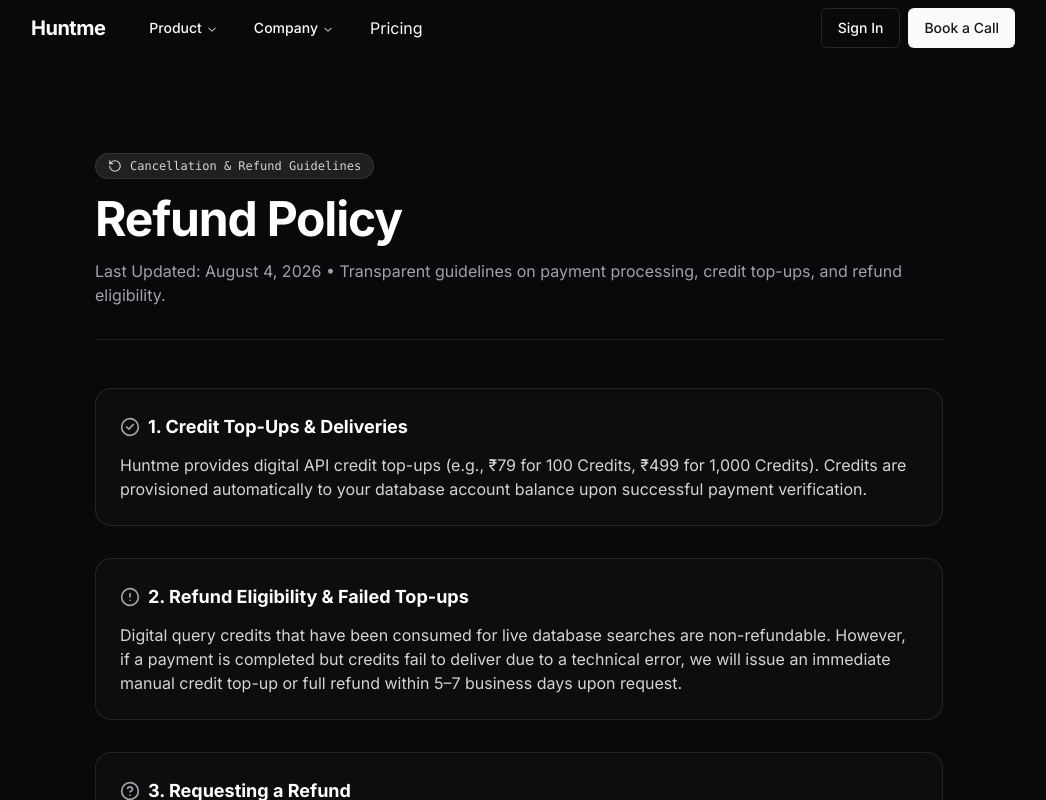
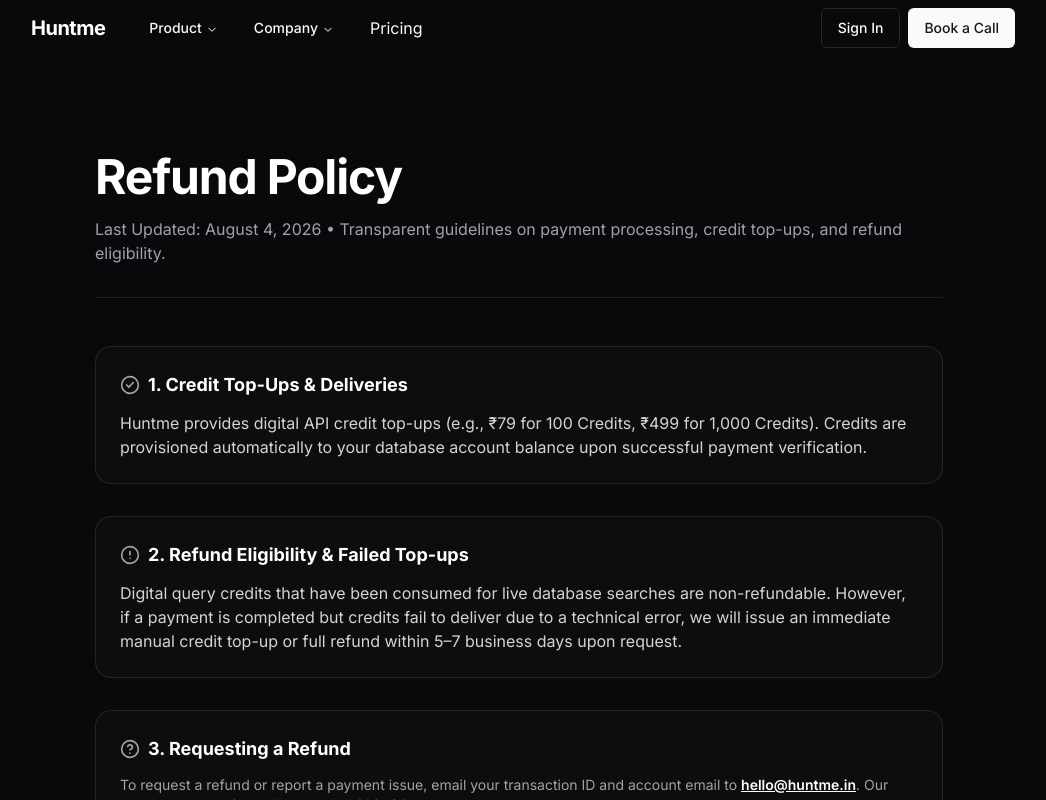
Before and after one commit to weanonymous01/Huntme-Osint, a Next.js app: page /refund in a window 1280 px wide. Shown: the top 800 px of the page, without its empty margins (121-1167 px from the left). Built offline with nearby package versions, Linux system fonts and the light colour scheme.

Commit message:
style: Remove top header pill badges from Terms, Privacy, Refund, and Help pages

```diff
--- a/app/help/page.tsx
+++ b/app/help/page.tsx
@@ -13,11 +13,8 @@ export default function HelpPage() {
       <main className="grow py-16 px-4 sm:px-6 md:py-24 max-w-5xl mx-auto w-full space-y-12">
         {/* Header Title */}
         <div className="space-y-4 text-center max-w-2xl mx-auto">
-          <div className="inline-flex items-center gap-2 px-3 py-1 rounded-full bg-zinc-800/80 border border-zinc-700/60 text-xs font-mono text-zinc-300">
-            <HelpCircle className="size-3.5" />
-            <span>Support & Documentation</span>
-          </div>
           <h1 className="text-4xl sm:text-5xl font-bold tracking-tight text-white">
+
             Help Center & Support
           </h1>
           <p className="text-base sm:text-lg text-zinc-400 leading-relaxed">
--- a/app/privacy/page.tsx
+++ b/app/privacy/page.tsx
@@ -13,11 +13,8 @@ export default function PrivacyPage() {
       <main className="grow py-16 px-4 sm:px-6 md:py-24 max-w-4xl mx-auto w-full space-y-12">
         {/* Header Title */}
         <div className="space-y-4 text-center sm:text-left border-b border-zinc-800/80 pb-8">
-          <div className="inline-flex items-center gap-2 px-3 py-1 rounded-full bg-zinc-800/80 border border-zinc-700/60 text-xs font-mono text-zinc-300">
-            <Shield className="size-3.5" />
-            <span>Data Protection & Privacy</span>
-          </div>
           <h1 className="text-3xl sm:text-5xl font-bold tracking-tight text-white">
+
             Privacy Policy
           </h1>
           <p className="text-sm sm:text-base text-zinc-400">
--- a/app/refund/page.tsx
+++ b/app/refund/page.tsx
@@ -13,11 +13,8 @@ export default function RefundPage() {
       <main className="grow py-16 px-4 sm:px-6 md:py-24 max-w-4xl mx-auto w-full space-y-12">
         {/* Header Title */}
         <div className="space-y-4 text-center sm:text-left border-b border-zinc-800/80 pb-8">
-          <div className="inline-flex items-center gap-2 px-3 py-1 rounded-full bg-zinc-800/80 border border-zinc-700/60 text-xs font-mono text-zinc-300">
-            <RotateCcw className="size-3.5" />
-            <span>Cancellation & Refund Guidelines</span>
-          </div>
           <h1 className="text-3xl sm:text-5xl font-bold tracking-tight text-white">
+
             Refund Policy
           </h1>
           <p className="text-sm sm:text-base text-zinc-400">
--- a/app/terms/page.tsx
+++ b/app/terms/page.tsx
@@ -13,11 +13,8 @@ export default function TermsPage() {
       <main className="grow py-16 px-4 sm:px-6 md:py-24 max-w-4xl mx-auto w-full space-y-12">
         {/* Header Title */}
         <div className="space-y-4 text-center sm:text-left border-b border-zinc-800/80 pb-8">
-          <div className="inline-flex items-center gap-2 px-3 py-1 rounded-full bg-zinc-800/80 border border-zinc-700/60 text-xs font-mono text-zinc-300">
-            <Scale className="size-3.5" />
-            <span>Legal Compliance & Terms</span>
-          </div>
           <h1 className="text-3xl sm:text-5xl font-bold tracking-tight text-white">
+
             Terms of Service
           </h1>
           <p className="text-sm sm:text-base text-zinc-400">
```
